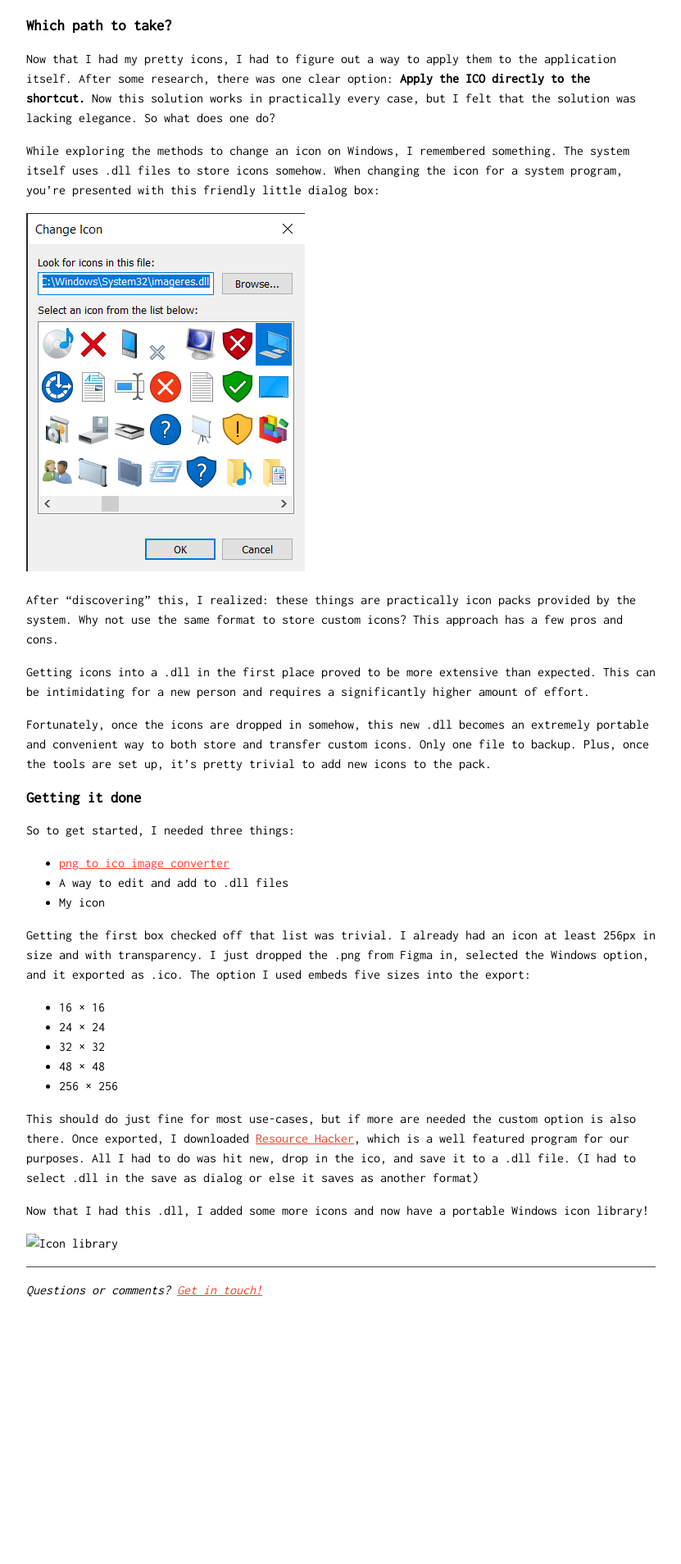
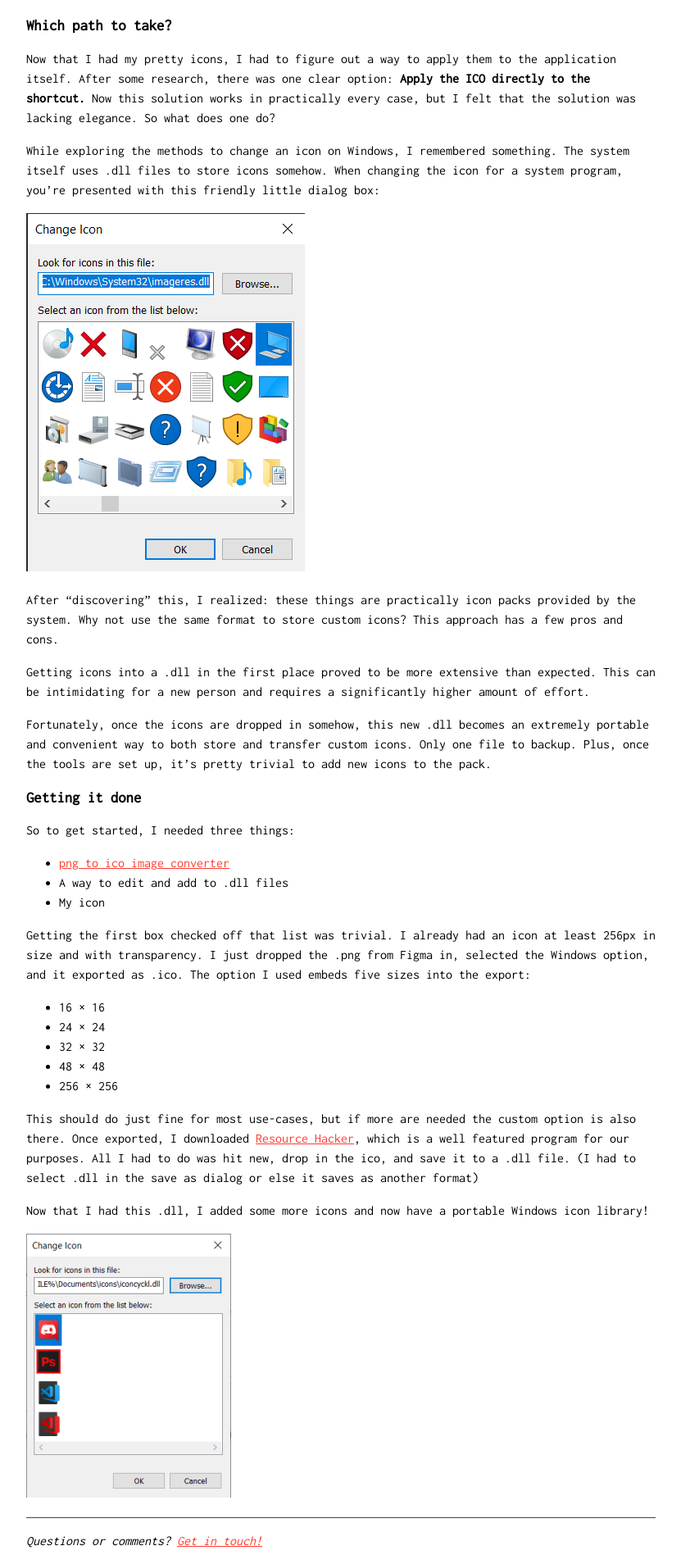
Before and after one commit to cyckl/cyckl.github.io, a Jekyll site: the page built from _posts/2020-04-25-icon-struggle.md, in a window 1280 px wide. Shown: the part 1157-3065 px from the top of the page at 82% size, without its empty margins (224-1055 px from the left). Built offline with Jekyll 4.4.1, drawn with Linux system fonts in a browser that asks for light colours; before the commit the page ends 2759 px from its top, so only the background shows below that.

Commit message:
Image repair 2

```diff
--- a/_posts/2020-04-25-icon-struggle.md
+++ b/_posts/2020-04-25-icon-struggle.md
@@ -64,7 +64,7 @@ This should do just fine for most use-cases, but if more are needed the custom o
 
 Now that I had this .dll, I added some more icons and now have a portable Windows icon library!
 
-![Icon library](/assets/posts/2020-04-24-icon-struggle/shortcut-properties.png)
+![Icon library](/assets/posts/2020-04-25-icon-struggle/shortcut-properties.png)
 
 ---
 
```
